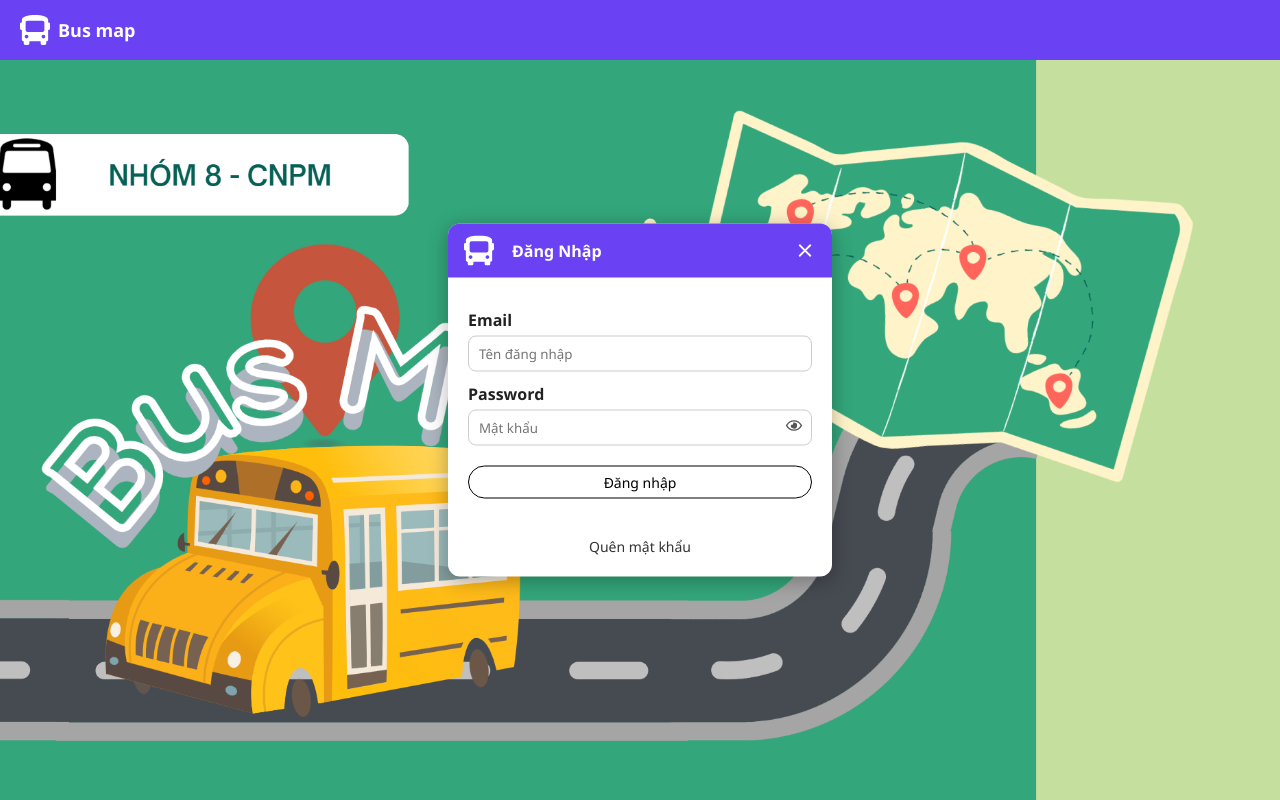
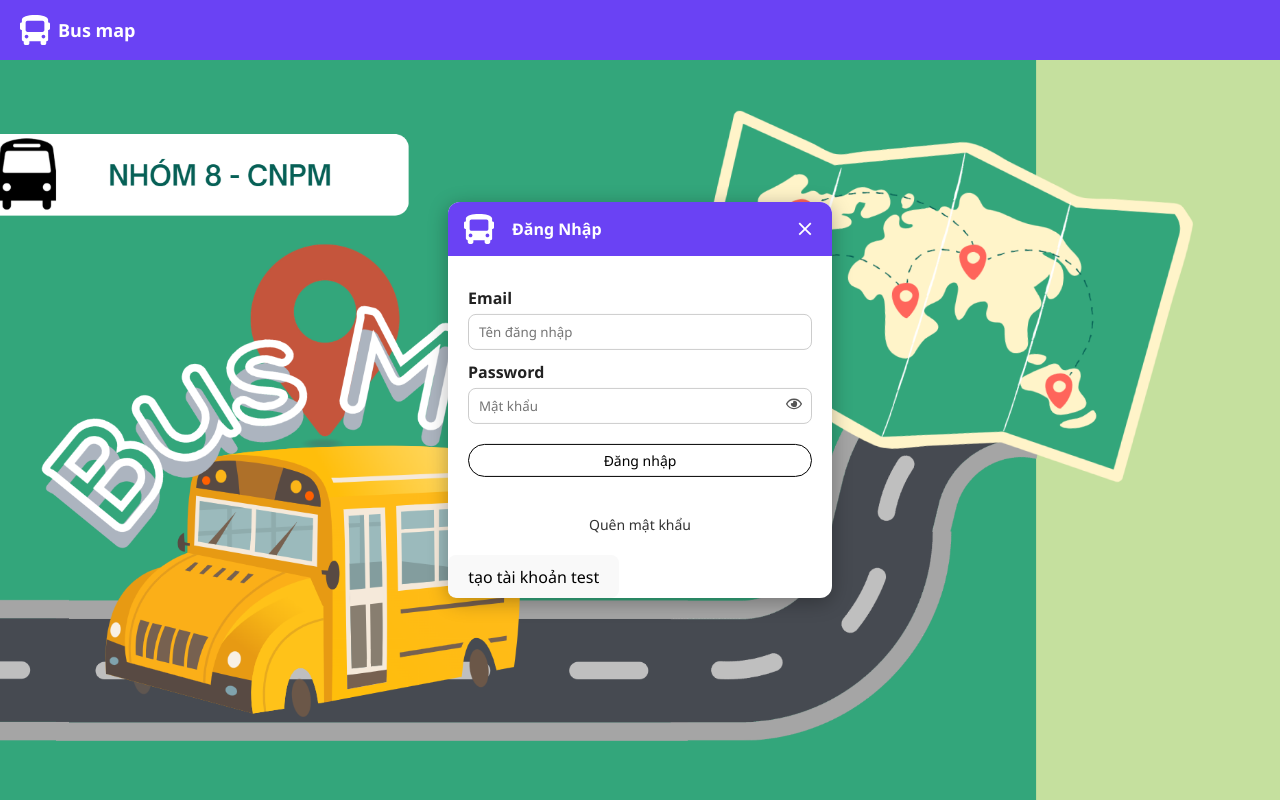
Before and after one commit to minhmhit/CNPM, a React (Vite) app in the folder Frontend/: page /login in a window 1280 px wide. Built offline with nearby package versions, Linux system fonts and the light colour scheme.

Commit message:
hard code account for test

```diff
--- a/Frontend/src/Login.jsx
+++ b/Frontend/src/Login.jsx
@@ -15,6 +15,34 @@ export default function Login() {
   const [email, setEmail] = useState("");
   const [password, setPassword] = useState("");
   const navigate = useNavigate();
+
+  /***
+   * tạo data account mẫu để test
+   */
+  const register = async (e) => {
+    e.preventDefault();
+    try {
+      const username = "student10";
+      const role = "student";
+      const email = "student100@gmail.com";
+      const password = "123456789";
+      const res = await axios.post(
+        "http://localhost:5000/api/v1/user/register",
+        {
+          username,
+          email,
+          password,
+          role,
+        }
+      );
+      if(res){
+        console.log("create account success", res.data);
+      }
+    } catch (error) {
+      console.log ("create account error", error);
+
+    }
+  }
 
   //get data frome backend
   // Lấy data từ backend
@@ -132,6 +160,7 @@ export default function Login() {
             <div className="login-links">
               <a href="#">Quên mật khẩu</a>
             </div>
+            <button onClick={register}>tạo tài khoản test</button>
           </div>
         </div>
       </div>
```
